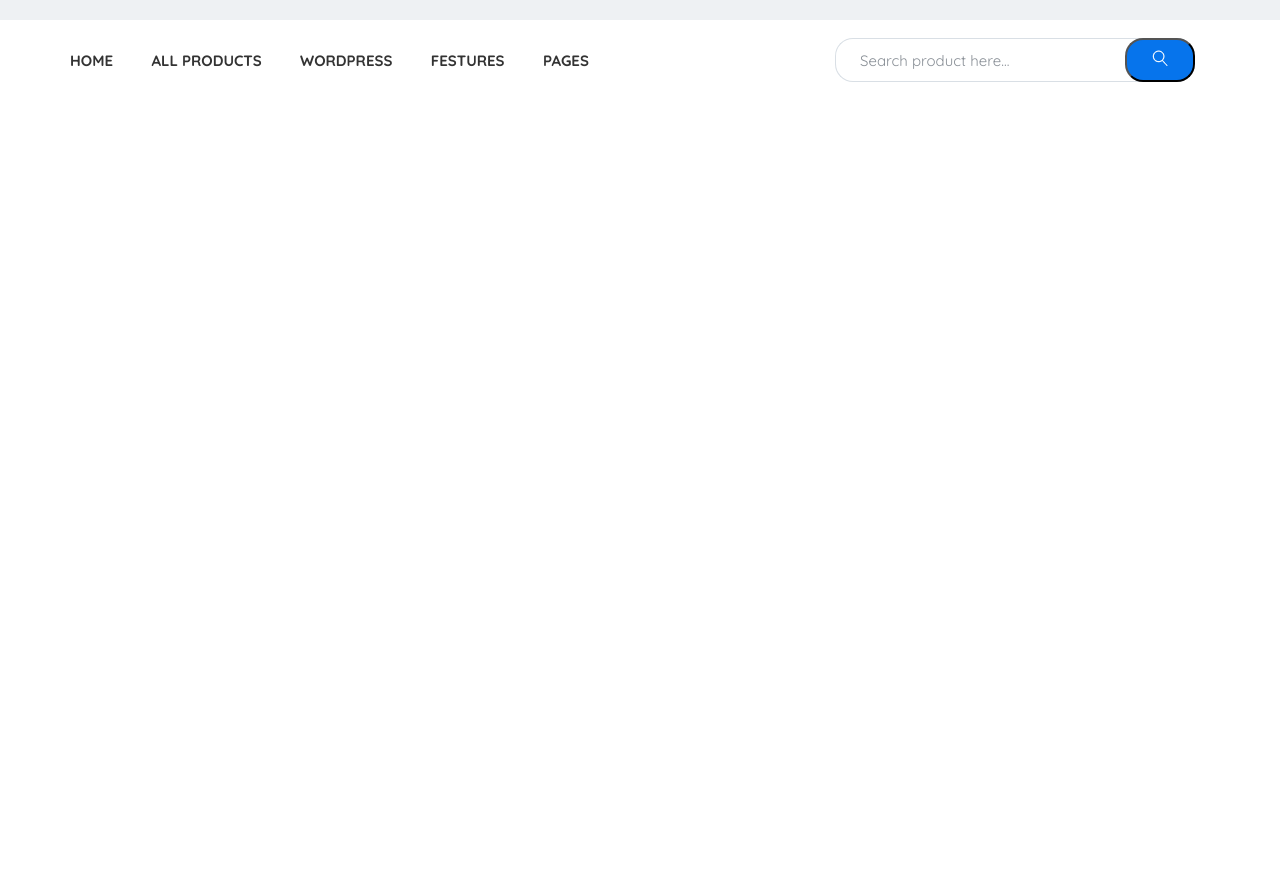
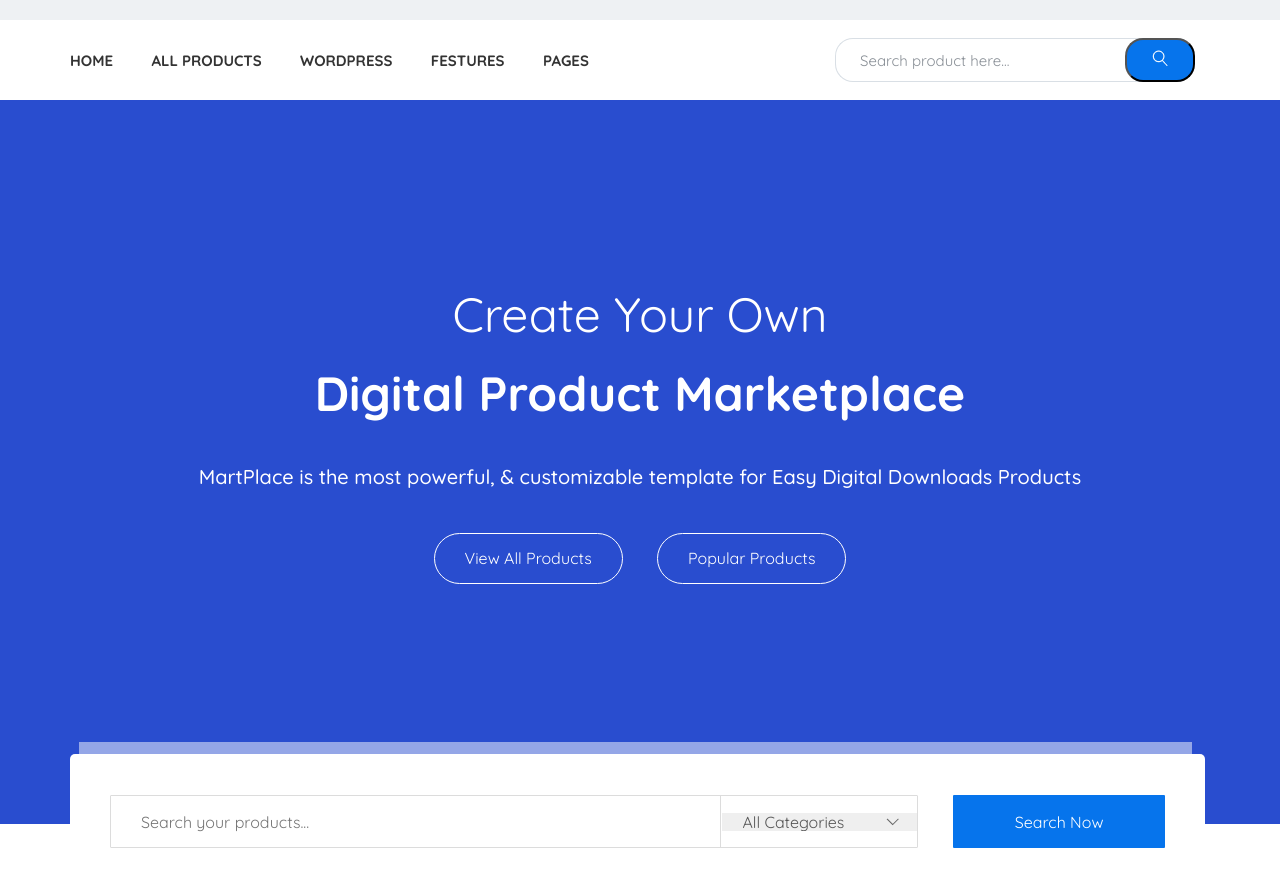
Before and after one commit to ivannikovlg13/MartPlace, a website: page app/index.html in a window 1280 px wide. Shown: the part 80-966 px from the top of the page. Before the commit the page ends 800 px from the top, so only its background shows below. Drawn offline with nearby package versions, Linux system fonts and the light colour scheme; files that its build step writes are made by us from their sources.

Commit message:
added product section

```diff
--- a/app/index.html
+++ b/app/index.html
@@ -60,7 +60,9 @@
                         <form>
                             <input type="text" placeholder="Search product here..." required>
                             <button type="submit">
-                                <img src="images/icons/search.png" alt="">
+                                <a href="#">
+                                    <img src="images/icons/search.png" alt="">
+                                </a>
                             </button>
                         </form>
                     </div>
@@ -68,6 +70,41 @@
             </div>
         </div>
     </header>
+    <section class="products">
+        <div class="container">
+            <div class="products__texts">
+                <h2>Create Your Own</h2>
+                <h3>Digital Product Marketplace</h3>
+                <p>MartPlace is the most powerful, & customizable template for Easy Digital Downloads Products</p>
+            </div>
+            <div class="products__btn">
+                <a href="#">View All Products</a>
+                <a href="#">Popular Products</a>
+            </div>
+            <div class="products__search">
+                <div class="products__search-panel">
+                    <form>
+                        <div class="products__search-options">
+                        <input type="text" require placeholder="Search your products...">
+                        <select name="select" class="select">
+                            <option value="all-categories">All Categories</option>
+                            <option value="wordpress">Wordpress</option>
+                            <option value="psd">PSD</option>
+                        </select>
+                        </div>
+                        <button type="submit" class="products__search-button">
+                            <a href="#">
+                                Search Now
+                            </a>
+                        </button>
+                    </form>
+                </div>
+
+
+
+            </div>
+        </div>
+    </section>
 
 
     <script src="https://ajax.googleapis.com/ajax/libs/jquery/3.4.1/jquery.min.js"></script>
--- a/app/scss/_global.scss
+++ b/app/scss/_global.scss
@@ -17,6 +17,10 @@
   color:#000;
 
 }
+h1,h2,h3,h4,h5,h6{
+  margin:0;
+  padding: 0;
+}
 ul,li{
   margin: 0;
   padding: 0;
--- a/app/scss/style.scss
+++ b/app/scss/style.scss
@@ -123,3 +123,120 @@
 
   }
 }
+//end header
+//start product
+
+.products{
+  position: relative;
+  background-color: #294dcf;
+  min-height: 724px;
+  &__texts{
+    margin:0 auto;
+    color: #fff;
+    text-align: center;
+    padding-top: 187px;
+    h2{
+      font-size: 48px;
+      font-weight: 400;
+      padding-bottom: 24px;
+    }
+    h3{
+      font-size: 48px;
+      font-weight: 700;
+
+    }
+    p{
+      font-size: 20px;
+      font-weight: 500;
+      line-height: 72px;
+    }
+  }
+  &__btn {
+    text-align: center;
+
+    a{
+      font-size: 16px;
+      color:#fff;
+      padding: 15px 30px;
+      background-color: #294dcf;
+      border: 1px solid #fff;
+      border-radius: 27px;
+      display: inline-block;
+      margin:0 15px;
+      &:hover{
+        background-color: #fff;
+        color: #0674ec;
+      }
+
+
+    }
+
+} }
+
+.products__search-panel{
+  position: absolute;
+  bottom: -66px;
+  height: 135px;
+  background-color: #fff;
+  border-radius: 5px;
+  display: flex;
+  align-items: center;
+  box-shadow: -2px -23px 0px -11px rgba(255,255,255,0.5);
+  margin-bottom: 1px;
+
+
+
+  select{
+    font-size: 16px;
+    color:#555555;
+    margin-left: -3px;;
+    border: none;
+    -webkit-appearance: none;
+    -moz-appearance: none;
+    -ms-appearance: none;
+    appearance: none;
+    background-image: url(../images/icons/arrow-down.png);
+    background-repeat:no-repeat;
+    background-position: 90% 50%;
+    width: 195px;
+    padding-left: 20px;
+    outline: none;
+    cursor: pointer;
+
+    ;
+
+  }
+}
+.products__search-options{
+  margin-left: 40px;
+  border: 1px solid #dcdcdc;
+  height: 53px;
+  border-radius: 1px;
+  display: inline-block;
+  input{
+    height:100%;
+    border:none;
+    border-right: 1px solid #dcdcdc;
+    width: 610px;
+    font-size: 16px;
+    color: #676767;
+    padding: 0 30px;
+    outline: none;
+  }
+}
+.products__search-button{
+  margin: 0 40px 0 30px;
+  height: 53px;
+  border:none;
+  background-color: #0674ec;
+  font-size:16px;
+  line-height: 42px;
+  border-radius:1px;
+  a{
+    color:#fff;
+    padding: 0 56px;
+  }
+
+}
+
+//end product
```
Also changed, not shown: app/images/icons/arrow-down.png (added), app/images/logo.png (deleted).
